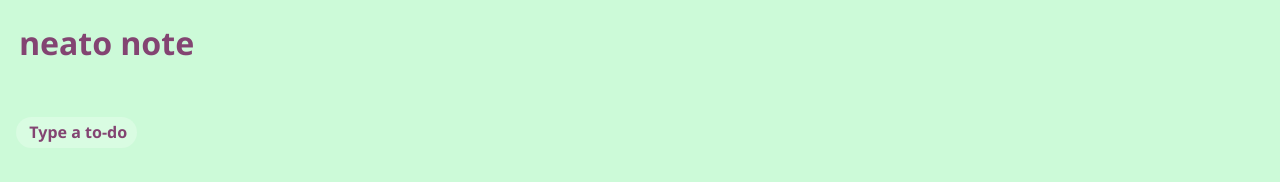
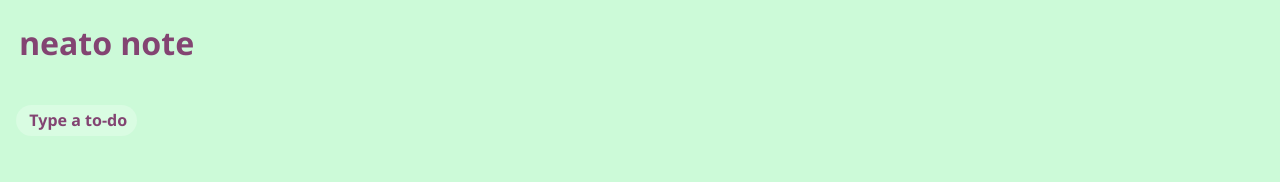
Before and after one commit to late-cretaceous/memory-palace, a React (Create React App) app: page / in a window 1280 px wide. Shown: the top 183 px of the page. Built offline with nearby package versions, Linux system fonts and the light colour scheme.

Commit message:
Adjusted the cancel row height to move the todo text placement. Restyled cancel button to accommodate the change

```diff
--- a/src/components/Todo/TodoHead.module.css
+++ b/src/components/Todo/TodoHead.module.css
@@ -37,6 +37,8 @@
 
 .todohead-row__cancel {
   justify-content: space-between;
+  height: 12px;
+  overflow: visible;
 }
 
 .button {
@@ -63,6 +65,8 @@
   display: flex;
   justify-content: center;
   align-items: center;
+  position: relative;
+  top: 6px;
 }
 
 .todohead textarea::placeholder {
```
